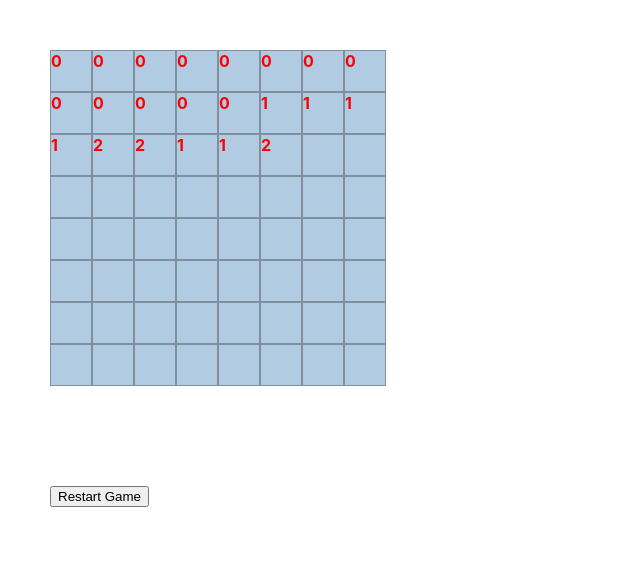
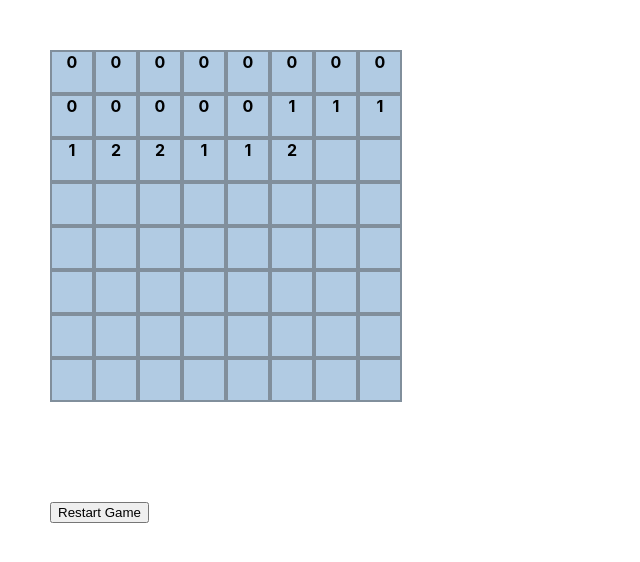
Before and after one commit to nibvay/mw, a React (Create React App) app: page / in a window 1280 px wide. Both pictures are taken after a click on the element 71 px from the left and 71 px from the top of the page. Shown: the top 562 px of the page, without its empty margins (0-640 px from the left). Built offline with nearby package versions, Linux system fonts and the light colour scheme.

Commit message:
Handle game over logic and display

```diff
--- a/src/components/Minesweeper.js
+++ b/src/components/Minesweeper.js
@@ -21,16 +21,11 @@ function getAutoOpenCeilIndex(block, clickIndex) {
   }
 }
 
-function Ceil({ value, isFirstClicked, block, setBlock, setIsFirstClicked, setClickIndex, isGameOver }) {
+function Ceil({ value, isFirstClicked, block, setIsFirstClicked, clickIndex, setClickIndex, isGameOver }) {
   const blockState = block?.[value]?.blockState ?? '';
   const aroundMines = block?.[value]?.aroundMines ?? '';
-
-  function handleOnClick() {
-    if (!isFirstClicked) {
-      setIsFirstClicked(true);
-    }
-    setClickIndex(value);
-  }
+  const isOpenedCeil = blockState === 'open' && aroundMines >= 0;
+  const isMine = blockState === 'open' && aroundMines === -1;
 
   return (
     <div
@@ -38,17 +33,30 @@ function Ceil({ value, isFirstClicked, block, setBlock, setIsFirstClicked, setCl
       style={{
         width: 40,
         height: 40,
-        border: '#818f9c 1px solid',
-        backgroundColor: isGameOver ? '#ff0000' : '#b1cbe3',
+        textAlign: 'center',
+        border: '#818f9c 2px solid',
+        backgroundColor: '#b1cbe3',
       }}
       onClick={() => {
-        handleOnClick();
+        if (isGameOver) return;
+        if (!isFirstClicked) setIsFirstClicked(true);
+        setClickIndex(value);
       }}
     >
-      <div style={{ fontWeight: 700, color: '#ff0000' }}>
-        {/* {value} */}
-        {blockState === 'open' ? aroundMines : ''}
-      </div>
+      {isOpenedCeil && <OpenedCeil aroundMines={aroundMines} />}
+      {isMine && <MineCeil isMineInCurrentCeil={clickIndex === value} />}
+    </div>
+  );
+}
+
+function OpenedCeil({ aroundMines }) {
+  return <div style={{ fontWeight: 700 }}>{aroundMines}</div>;
+}
+
+function MineCeil({ isMineInCurrentCeil }) {
+  return (
+    <div style={{ width: 40, height: 40, backgroundColor: isMineInCurrentCeil ? '#ff0000' : '#b1cbe3' }}>
+      {'＊'}
     </div>
   );
 }
@@ -57,10 +65,10 @@ function createOneRow(
   rowCount,
   elementInOneRow,
   block,
-  setBlock,
   isFirstClicked,
   setIsFirstClicked,
   setClickIndex,
+  clickIndex,
   isGameOver,
 ) {
   return (
@@ -69,9 +77,9 @@ function createOneRow(
         <Ceil
           value={count + rowCount * elementInOneRow}
           isFirstClicked={isFirstClicked}
-          setBlock={setBlock}
           block={block}
           setIsFirstClicked={setIsFirstClicked}
+          clickIndex={clickIndex}
           setClickIndex={setClickIndex}
           isGameOver={isGameOver}
         />
@@ -122,10 +130,18 @@ function Board({ row, column }) {
   }, [block, clickIndex, clickedBlock, isFirstClicked, prevClickIndex]);
 
   useEffect(() => {
+    if (isGameOver) return;
     if (clickedBlock?.aroundMines === -1) {
       setIsGameOver(true);
+
+      /** Set all mines blockState to open */
+      const allMinesWithOpen = block.map((blockElement) => {
+        if (blockElement.aroundMines === -1) blockElement.blockState = 'open';
+        return blockElement;
+      });
+      setBlock(allMinesWithOpen);
     }
-  }, [clickedBlock]);
+  }, [block, clickedBlock, isGameOver]);
 
   return (
     <>
@@ -135,10 +151,10 @@ function Board({ row, column }) {
             rowCount,
             column,
             block,
-            setBlock,
             isFirstClicked,
             setIsFirstClicked,
             setClickIndex,
+            clickIndex,
             isGameOver,
           ),
         )}
@@ -219,15 +235,11 @@ function Minesweeper() {
 export default Minesweeper;
 
 function usePrevious(value) {
-  // The ref object is a generic container whose current property is mutable ...
-  // ... and can hold any value, similar to an instance property on a class
   const ref = useRef();
 
-  // Store current value in ref
   useEffect(() => {
     ref.current = value;
-  }, [value]); // Only re-run if value changes
+  }, [value]);
 
-  // Return previous value (happens before update in useEffect above)
   return ref.current;
 }
```
